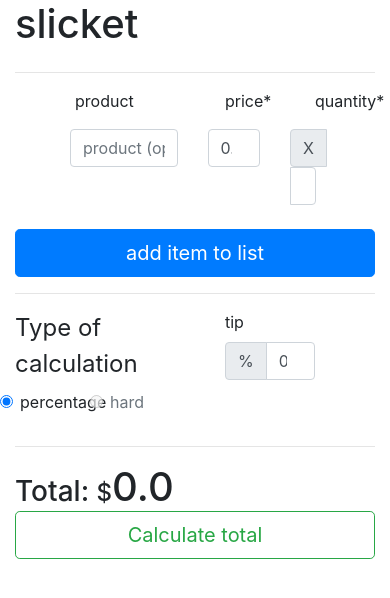
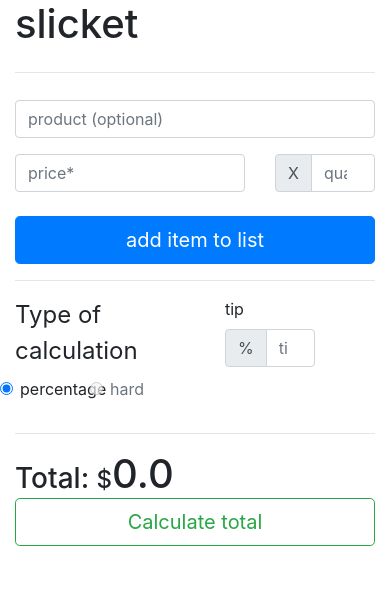
Before and after one commit to abelardogg/slicket, a Node server app: page / in a window 390 px wide. Shown: the top 598 px of the page. Run offline with Node 20, Linux system fonts and the light colour scheme.

Commit message:
mobile design

```diff
--- a/public/css/styles.css
+++ b/public/css/styles.css
@@ -0,0 +1,6 @@
+/* .item-row:nth-child(odd){
+    background-color: rgb(219, 219, 219);
+} */
+@media(max-width: 767px){
+    .remove-item{margin-bottom: 10px;}
+}
--- a/views/pages/home.ejs
+++ b/views/pages/home.ejs
@@ -16,7 +16,8 @@
         </div>
         <hr>
         <div class="row">
-            <div id="main-titles" class="col-12 row">
+            <div id="main-titles" class="col-12 d-none d-md-block">
+                <div class="row">
                     <div class="col-5 offset-2 form-group">
                         <span>product</span>
                     </div>
@@ -27,26 +28,27 @@
                         <span>quantity*</span>
                     </div>
                 </div>
+            </div>
 
-            <div id="shop-list" class="col-12 row">
-                <div class="col-12 row item-row">
-                    <div class="col-2 remove-item">
-                        <!-- <button type="button" class="btn btn-outline-danger">Remove</button> -->
+            <div id="shop-list" class="col-12">
+                <div class="row item-row">
+                    <div class="col-12 col-md-2 remove-item">
+                        <!-- <button type="button" class="btn btn-outline-danger btn-block">Remove</button> -->
                     </div>
-                    <div class="col-5 form-group">
+                    <div class="col-12 col-md-5 form-group">
                         <input type="text" class="form-control" placeholder="product (optional)">
                     </div>
 
-                    <div class="col-3 form-group">
-                        <input type="number" class="form-control item-price" placeholder="price*" value="0.0">
+                    <div class="col-8 col-md-3 form-group">
+                        <input type="number" class="form-control item-price" placeholder="price*">
                     </div>
 
-                    <div class="col-2 form-group">
+                    <div class="col-4 col-md-2 form-group">
                         <div class="input-group mb-2">
                             <div class="input-group-prepend">
                                 <div class="input-group-text">X</div>
                             </div>
-                            <input type="number" class="form-control item-quantity" placeholder="quantity*" value="1">
+                            <input type="number" class="form-control item-quantity" placeholder="quantity*">
                         </div>
                     </div>
                 </div>
@@ -83,7 +85,7 @@
                         <div class="input-group-prepend">
                             <div class="input-group-text">%</div>
                         </div>
-                        <input type="number" class="form-control" id="tip-input" placeholder="tip" value="0">
+                        <input type="number" class="form-control" id="tip-input" placeholder="tip">
                     </div>
                 </div>
             </div>
```
Also changed, not shown: public/js/app.js. Lines whose indentation alone changed are shown as unchanged.
